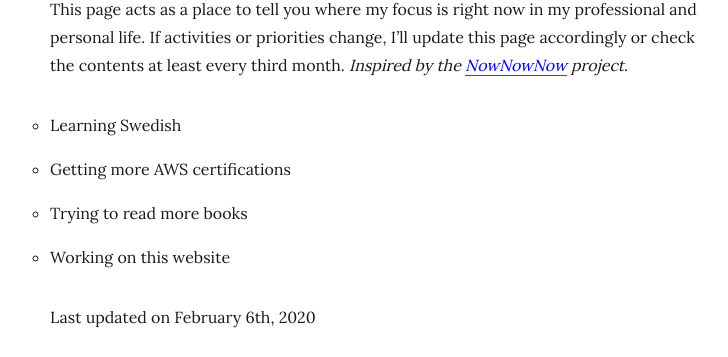
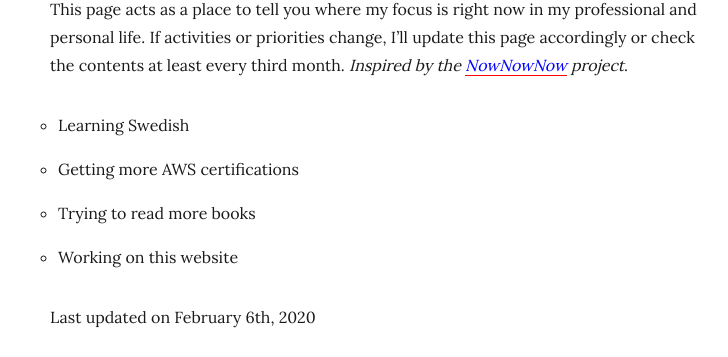
Before and after one commit to mijndert/website, a Jekyll site: the page built from _pages/now.md, in a window 1280 px wide. Shown: the part 301-658 px from the top of the page, without its empty margins (254-982 px from the left). Built offline with Jekyll 4.4.1, drawn with Linux system fonts in a browser that asks for light colours.

Commit message:
Some more mobile fixes

```diff
--- a/_layouts/default.html
+++ b/_layouts/default.html
@@ -2,11 +2,11 @@
 
 <html>
 
-  {% include logo.html %}
-
   {% include head.html %}
 
   <body>
+
+    {% include logo.html %}
 
     {% include header.html %}
 
--- a/assets/css/theme.scss
+++ b/assets/css/theme.scss
@@ -91,6 +91,7 @@
 ul {
     list-style-type: circle;
     list-style-position: outside;
+    margin: 0 0 0 .5em;
 }
 
 ul li {
@@ -176,6 +177,7 @@
 
 .thoughts ul {
     list-style: none;
+    margin: 0;
 }
 
 .thoughts ul li {
```
